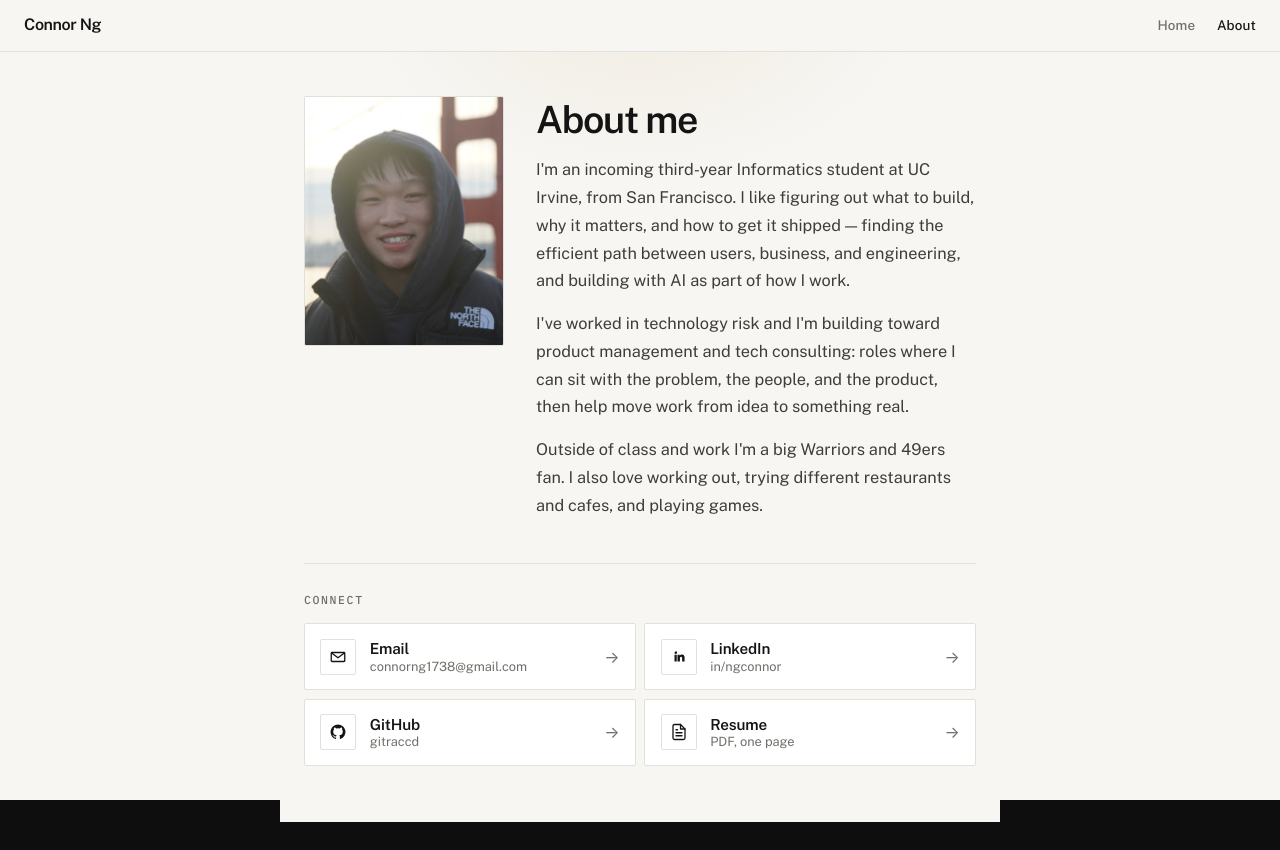
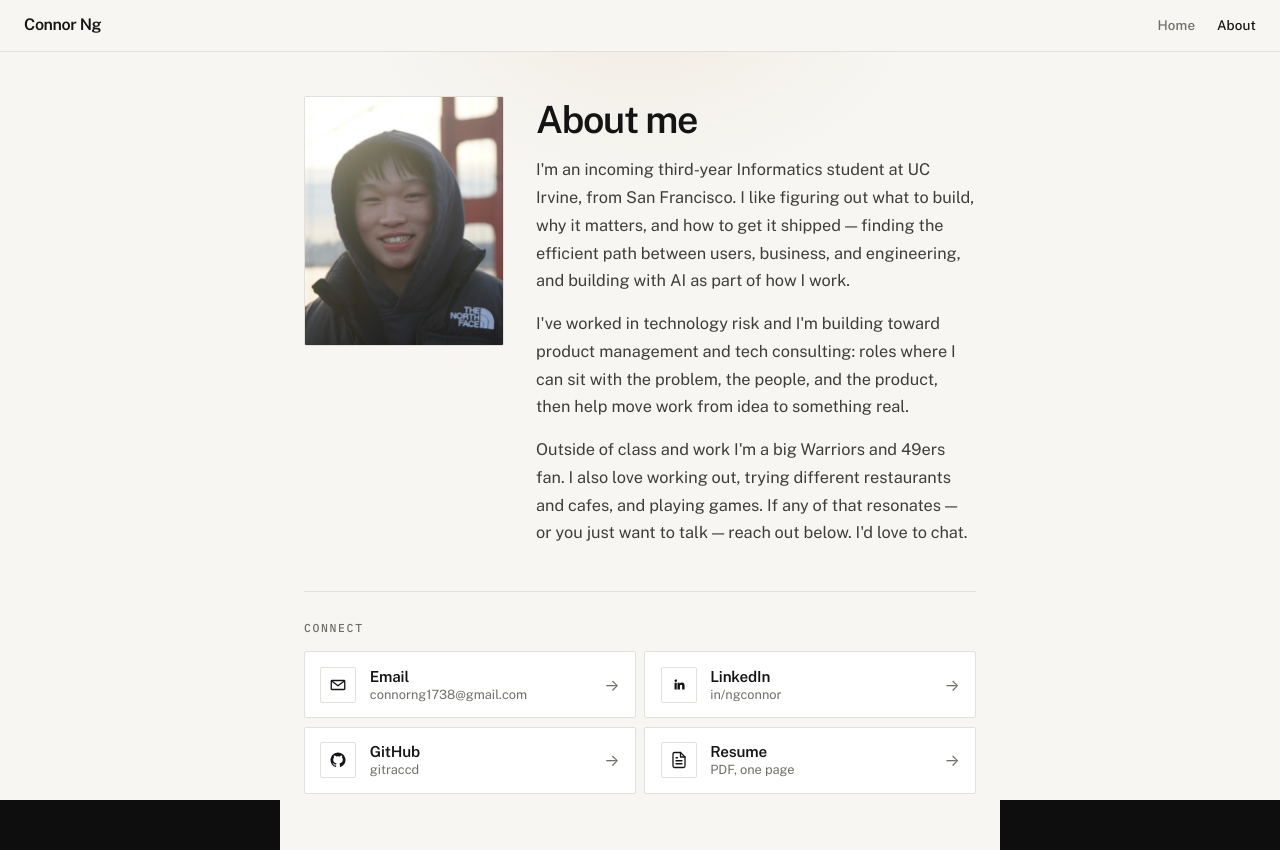
Before and after one commit to connor-ng/connor-ng.github.io, a React (Vite) app: page /about in a window 1280 px wide. Before the commit the page ends 822 px from the top, so only its background shows below. Built offline with nearby package versions, Linux system fonts and the light colour scheme.

Commit message:
Add soft reach-out closer on About page
Co-authored-by: ngce <ngce@uci.edu>

```diff
--- a/src/pages/About.jsx
+++ b/src/pages/About.jsx
@@ -87,7 +87,8 @@ function About() {
             <p className="about-bio">
               Outside of class and work I&apos;m a big Warriors and 49ers fan.
               I also love working out, trying different restaurants and cafes,
-              and playing games.
+              and playing games. If any of that resonates — or you just want
+              to talk — reach out below. I&apos;d love to chat.
             </p>
           </div>
         </section>
```
